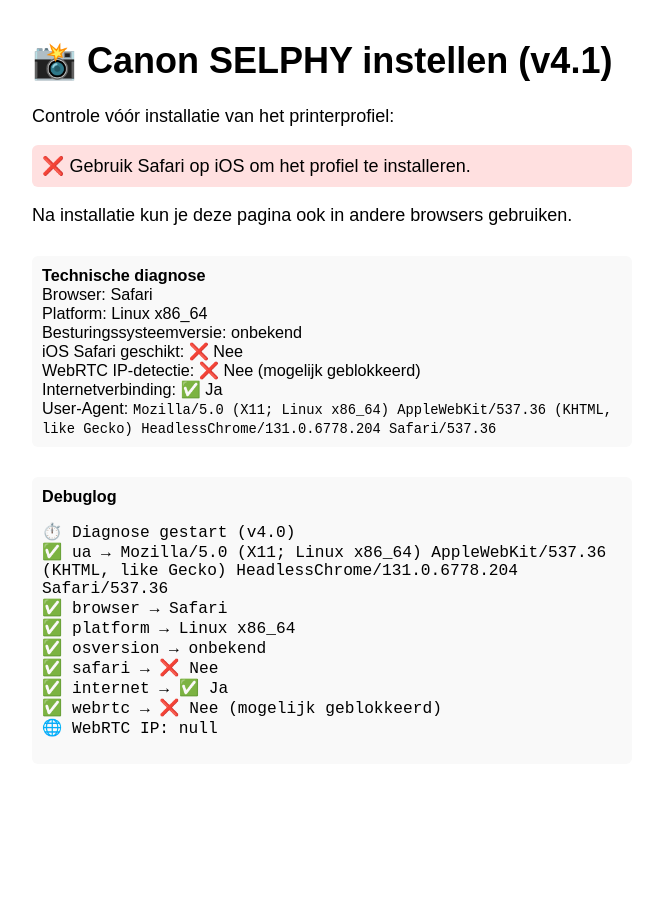
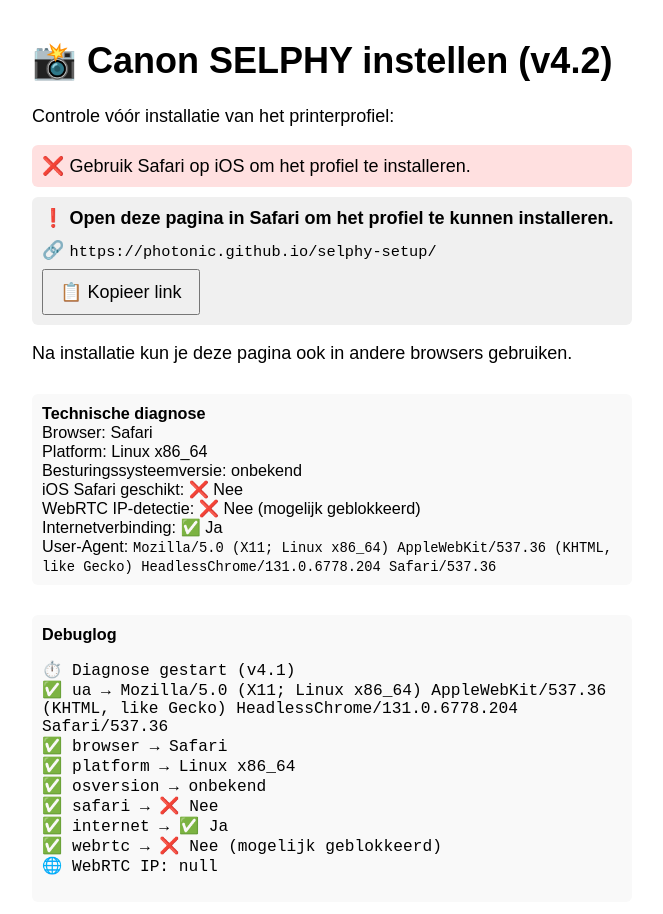
Before and after one commit to Photonic/selphy-setup, a plain HTML site: page index.html in a window 1280 px wide. Shown: the whole page, without its empty margins (308-971 px from the left). Before the commit the page ends 804 px from the top, so only its background shows below. Drawn offline with Linux system fonts and the light colour scheme.

Commit message:
Add files via upload

```diff
--- a/index.html
+++ b/index.html
@@ -2,7 +2,7 @@
 <html lang="nl">
 <head>
   <meta charset="UTF-8">
-  <title>Canon SELPHY Setup (v4.1)</title>
+  <title>Canon SELPHY Setup (v4.2)</title>
   <style>
     body {
       font-family: sans-serif;
@@ -19,7 +19,7 @@
   </style>
 </head>
 <body>
-  <h1>📸 Canon SELPHY instellen (v4.1)</h1>
+  <h1>📸 Canon SELPHY instellen (v4.2)</h1>
 
   <p>Controle vóór installatie van het printerprofiel:</p>
   <div id="browser-warning" class="result">🔄 Browsercontrole...</div>
@@ -29,9 +29,12 @@
     Alleen zichtbaar in Safari op iOS
   </div>
 
-  <div id="profile-download" class="result" style="display: none;">
-      📥 <strong><a href="Canon_SELPHY_Multi_WiFi_Profile.mobileconfig" download>Download het Canon printerprofiel</a></strong><br>
-      Alleen zichtbaar in Safari op iOS
+  <div id="safari-hint" class="result" style="display: none;">
+      ❗ <strong>Open deze pagina in Safari om het profiel te kunnen installeren.</strong><br>
+      <div style="margin-top: 10px;">
+        🔗 <code id="safari-link">https://photonic.github.io/selphy-setup/</code><br>
+        <button onclick="navigator.clipboard.writeText('https://photonic.github.io/selphy-setup/')" style="margin-top: 8px; padding: 10px 16px; font-size: 1em;">📋 Kopieer link</button>
+      </div>
     </div>
     <p>Na installatie kun je deze pagina ook in andere browsers gebruiken.</p>
 
@@ -76,7 +79,7 @@
     }
 
     setTimeout(() => {
-      debug("⏱️ Diagnose gestart (v4.0)");
+      debug("⏱️ Diagnose gestart (v4.1)");
 
       try {
         const ua = navigator.userAgent || "onbekend";
@@ -103,13 +106,13 @@
 
         const warn = document.getElementById("browser-warning");
         if (isSafari && isiOS) {
-          document.getElementById("profile-download").style.display = "block";
           warn.textContent = "✅ Je gebruikt Safari op iOS. Profielinstallatie is mogelijk.";
           warn.style.background = "#e0ffe0";
           document.getElementById("profile-download").style.display = "block";
         } else {
           warn.textContent = "❌ Gebruik Safari op iOS om het profiel te installeren.";
           warn.style.background = "#ffe0e0";
+          document.getElementById("safari-hint").style.display = "block";
         }
 
         getLocalIP(ip => {
```
